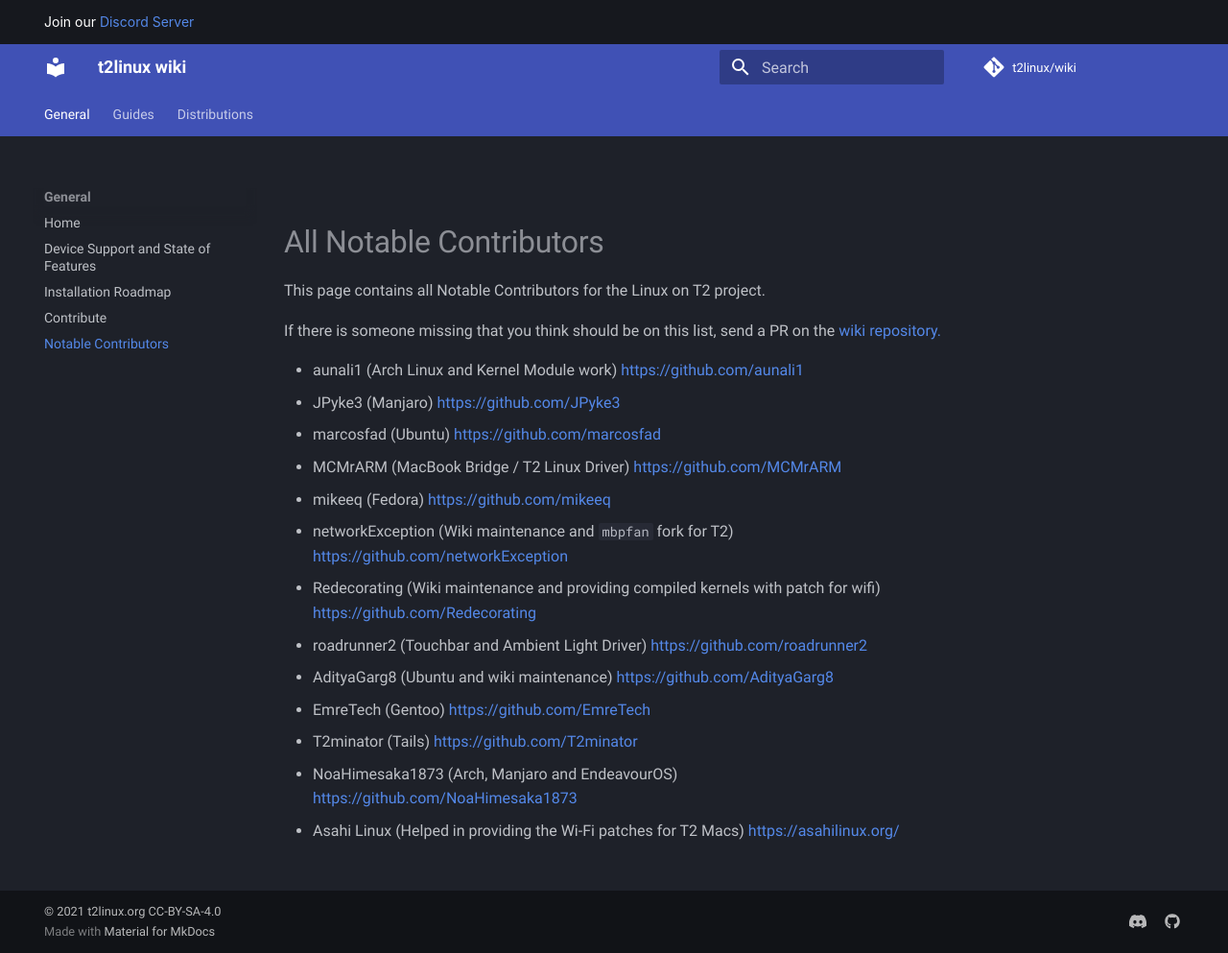
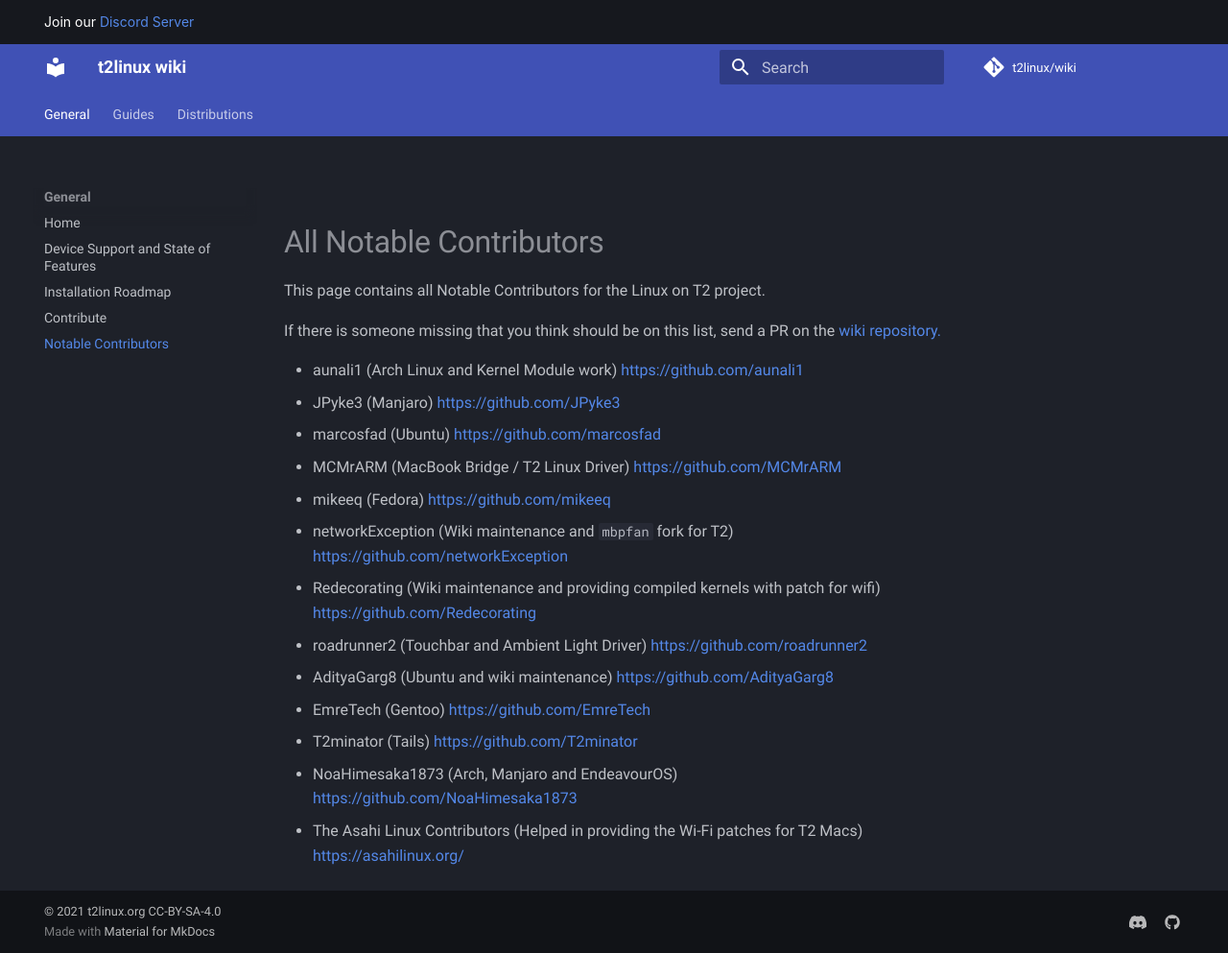
Before and after one commit to t2linux/wiki, an MkDocs documentation site: the page built from docs/notable-contributors.md, in a window 1280 px wide and 993 px high. Shown: the whole window at 96% size. Built offline with MkDocs 1.6.1 and Material for MkDocs 9.7.7, drawn with Linux system fonts in a browser that asks for light colours; comment, search, counter and statistics services are not loaded.

Commit message:
Update notable-contributors.md

```diff
--- a/docs/notable-contributors.md
+++ b/docs/notable-contributors.md
@@ -16,4 +16,4 @@ If there is someone missing that you think should be on this list, send a PR on
 - EmreTech (Gentoo) [https://github.com/EmreTech](https://github.com/EmreTech)
 - T2minator (Tails) [https://github.com/T2minator](https://github.com/T2minator)
 - NoaHimesaka1873 (Arch, Manjaro and EndeavourOS) [https://github.com/NoaHimesaka1873](https://github.com/NoaHimesaka1873)
-- Asahi Linux (Helped in providing the Wi-Fi patches for T2 Macs) [https://asahilinux.org/](https://asahilinux.org/)
+- The Asahi Linux Contributors (Helped in providing the Wi-Fi patches for T2 Macs) [https://asahilinux.org/](https://asahilinux.org/)
```
